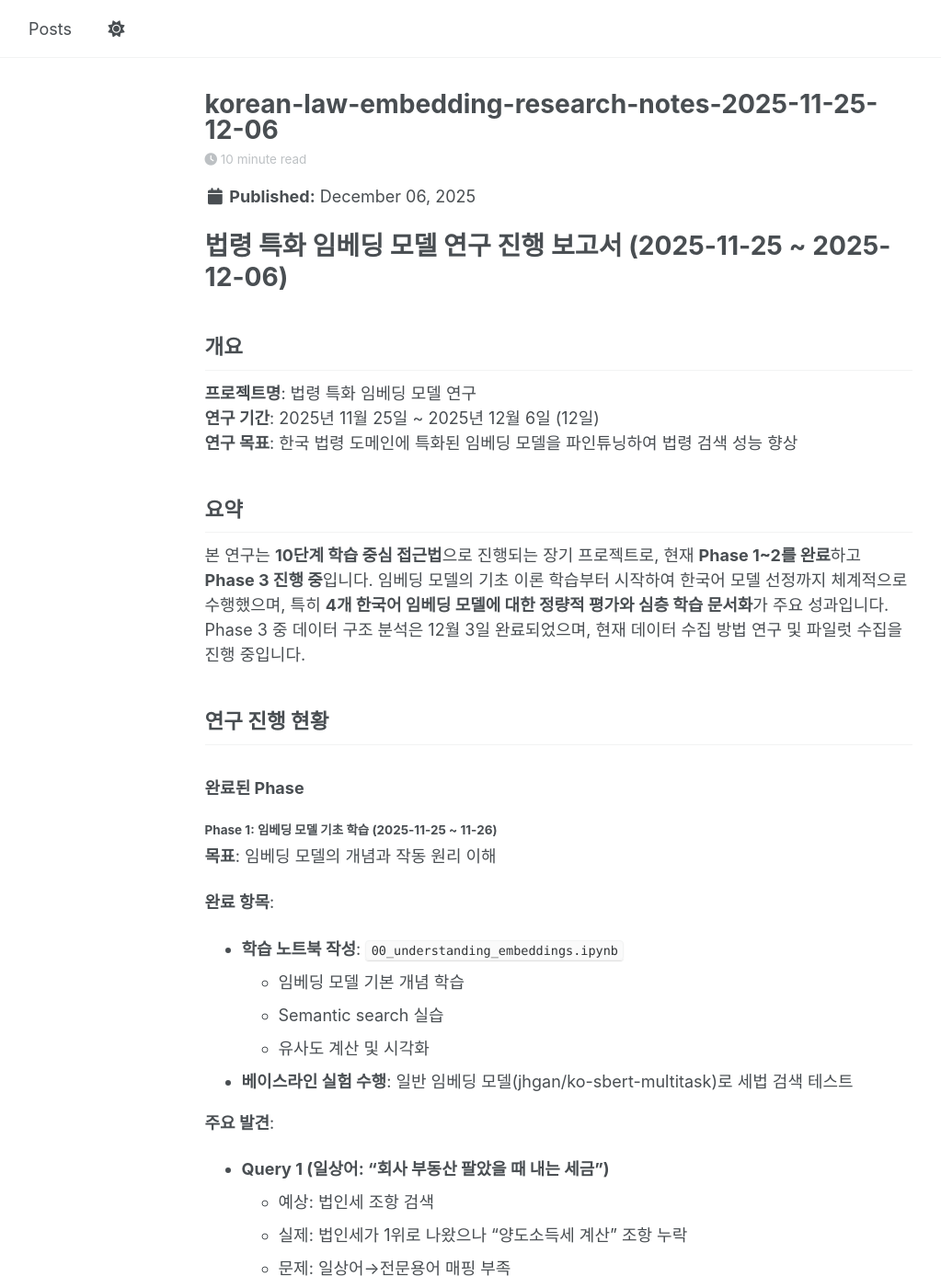
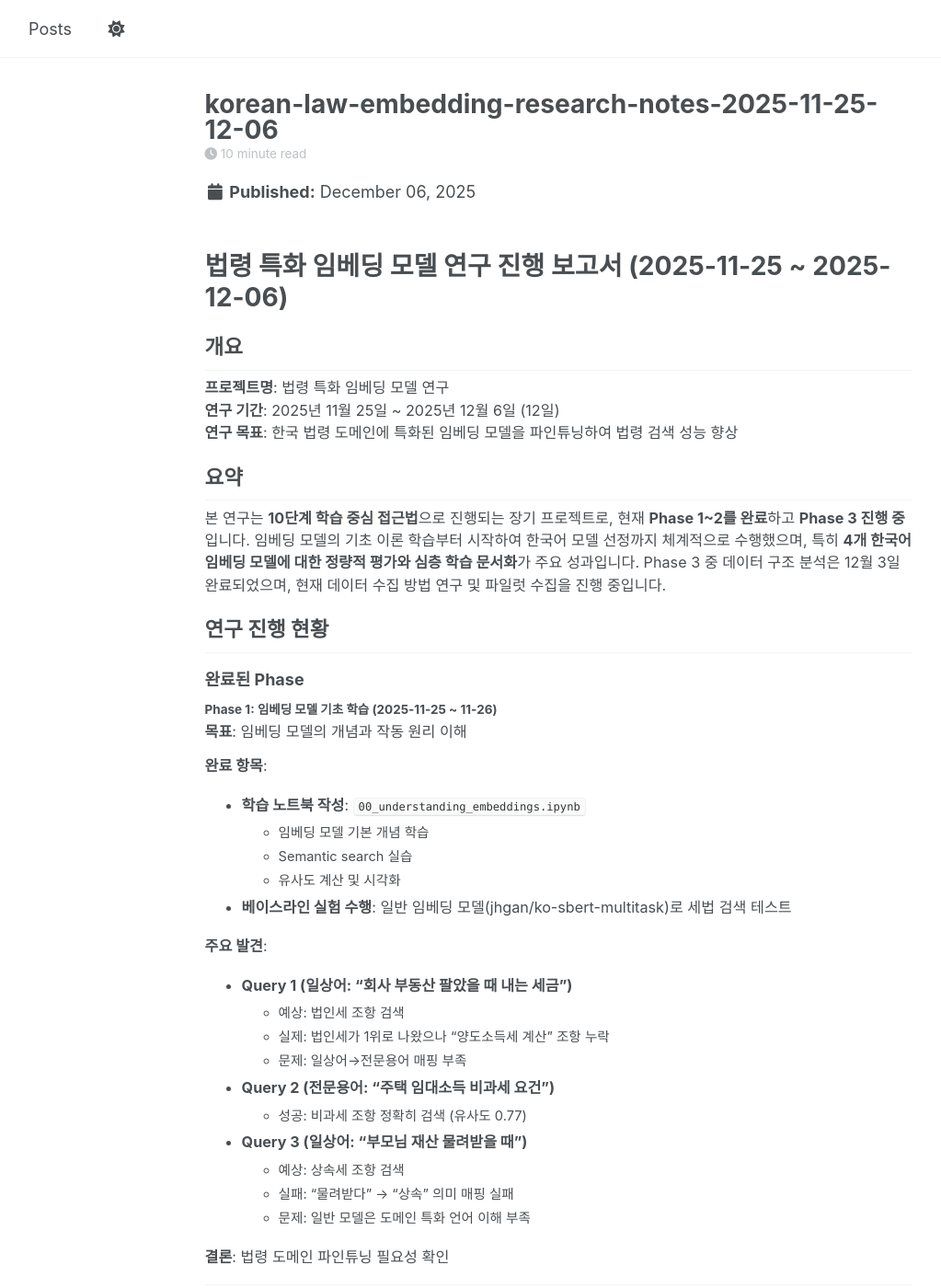
Before and after one commit to parameterfreak/parameterfreak.github.io, a Jekyll site: the page built from _posts/2025-12-06-korean-law-embedding-research-notes.md, in a window 1280 px wide and 1400 px high. Shown: the whole window at 92% size, without its empty margins (59-1082 px from the left). Built offline with Jekyll 4.4.1, drawn with Linux system fonts in a browser that asks for light colours; a script that is not in the unit is left out.

Commit message:
Reduce font size and spacing for cleaner layout

```diff
--- a/assets/css/main.scss
+++ b/assets/css/main.scss
@@ -40,3 +40,22 @@
     "vendor/font-awesome/solid",
     "vendor/font-awesome/brands"
 ;
+
+/* Custom: 글씨 크기 및 간격 조정 */
+h1, h2, h3, h4, h5, h6 {
+  margin: 1em 0 0.3em;
+}
+
+.page__content {
+  p, li {
+    font-size: 0.9em;
+  }
+
+  p {
+    margin-bottom: 0.8em;
+  }
+}
+
+ul li, ol li {
+  margin-bottom: 0.3em;
+}
```
